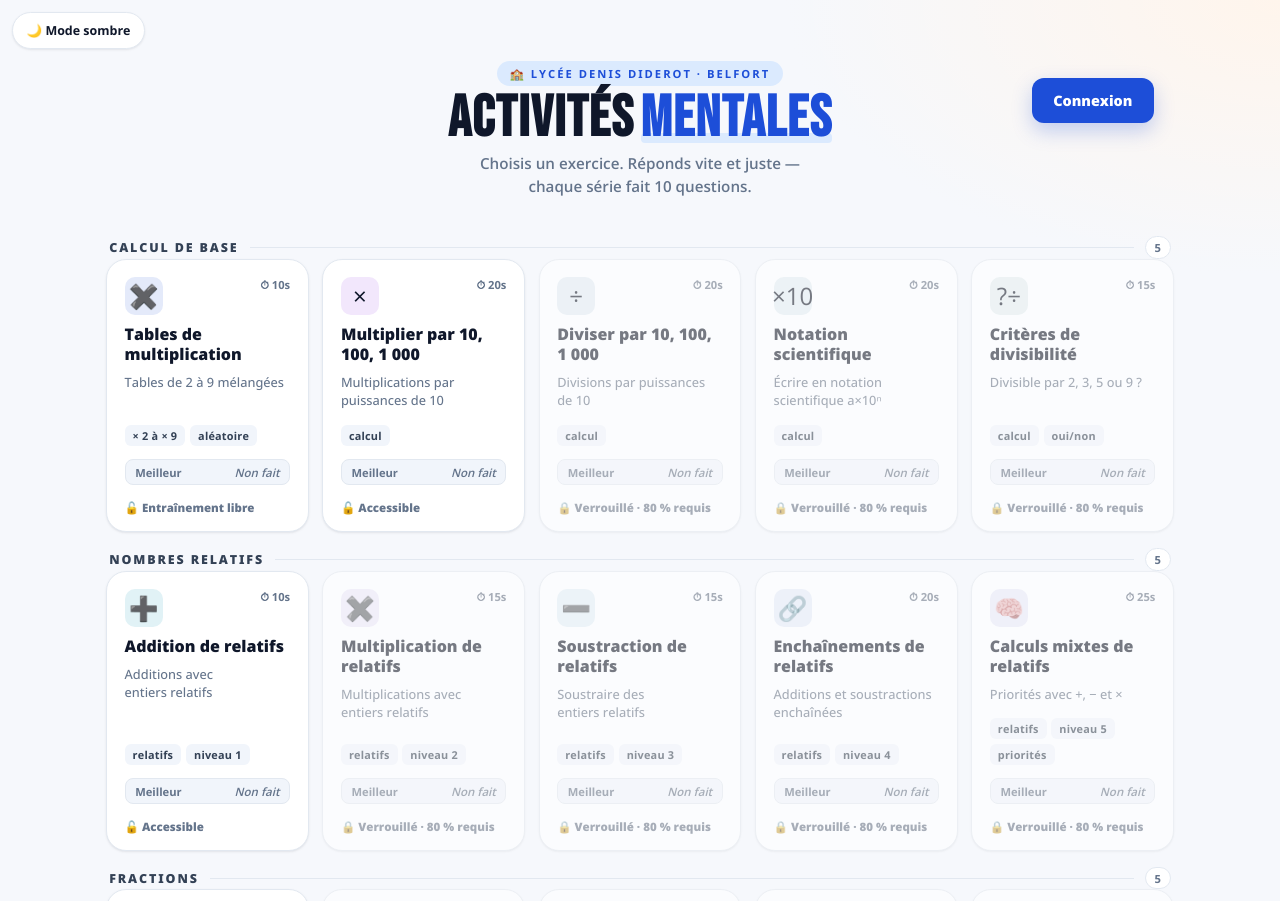
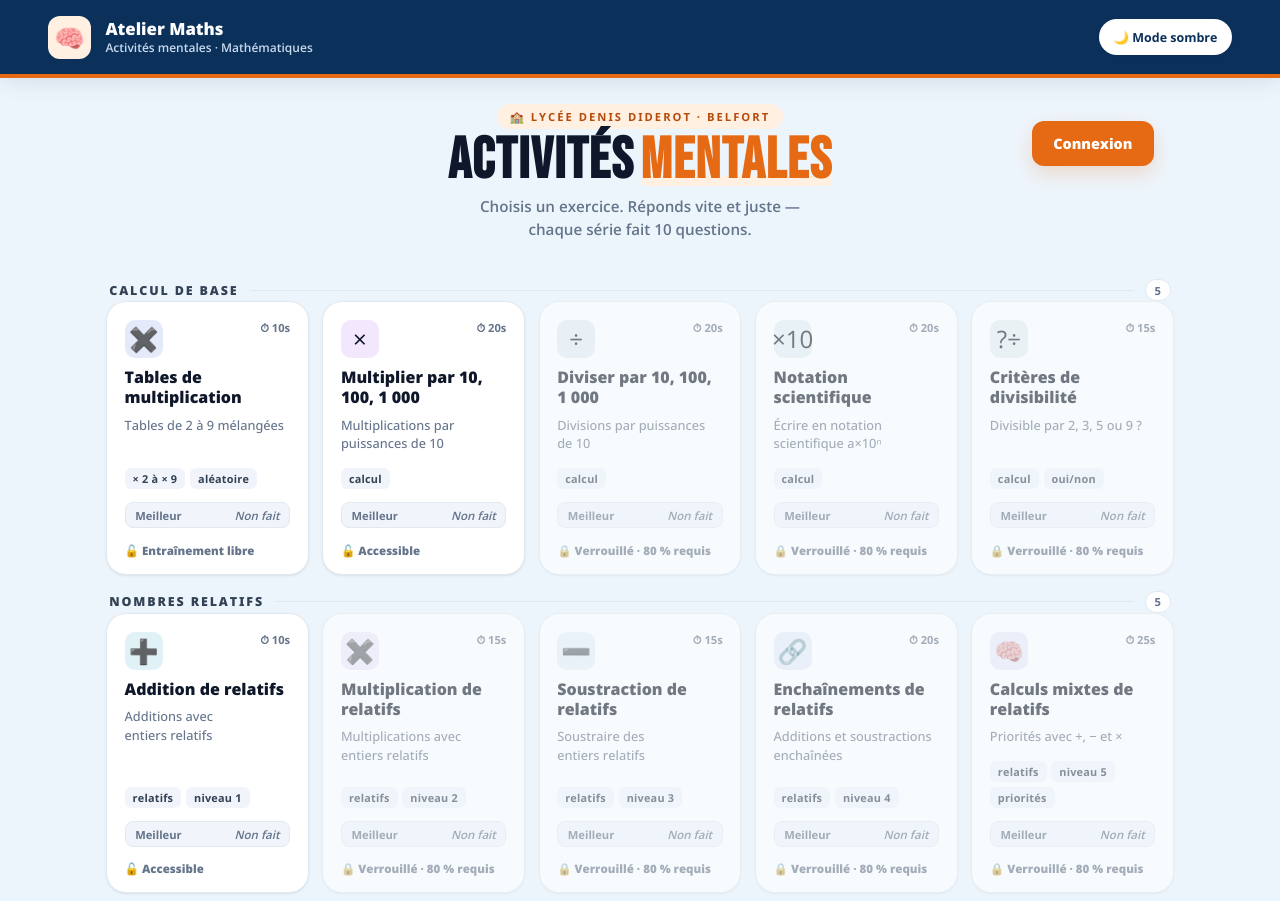
Before and after one commit to Offsidealex/Activites_mentales, a plain HTML site: page index.html in a window 1280 px wide. Shown: the top 901 px of the page. Drawn offline with nearby package versions, Linux system fonts and the light colour scheme.

Commit message:
style: harmoniser Activités mentales avec Atelier Maths et accent orange

```diff
--- a/index.html
+++ b/index.html
@@ -218,10 +218,32 @@ body{
 .card.am-locked .arrow{display:none}
 .card .am-lock-label{font-size:.72rem;font-weight:800;color:var(--muted);margin-top:.35rem}
 .card.am-locked:focus-visible{outline:3px solid var(--accent);outline-offset:3px}
+
+/* Atelier Maths : identité orange Activités mentales */
+:root{--accent:#e66a13;--accent-2:#c4510a;--accent-soft:#fff0e2;--bg:#edf5fc;--bg-grad-1:#e6f1fc;--bg-grad-2:#edf5fc;--shadow:0 4px 16px rgba(230,106,19,.09),0 2px 6px rgba(15,23,42,.04);--shadow-lg:0 18px 42px rgba(230,106,19,.15),0 6px 16px rgba(15,23,42,.06)}
+body{background:radial-gradient(1100px 550px at 20% -10%,var(--bg-grad-1),transparent 65%),var(--bg-grad-2)}
+.atelier-header{height:74px;background:#0b315b;color:#fff;display:flex;align-items:center;justify-content:space-between;padding:0 clamp(1rem,4vw,3rem);gap:1rem;box-shadow:0 6px 24px rgba(11,49,91,.12)}
+.atelier-header-brand{display:flex;align-items:center;gap:.9rem;text-decoration:none;color:#fff;min-width:0}
+.atelier-header-logo{height:43px;width:43px;display:grid;place-items:center;background:#fff0e2;border-radius:12px;font-size:1.55rem}
+.atelier-header-name{font-weight:800;font-size:1.05rem;line-height:1.25}
+.atelier-header-sub{font-size:.75rem;color:#c8d9ed;font-weight:600}
+.atelier-header-accent{width:100%;height:4px;background:#e66a13}
+#s-menu{padding-top:1.6rem}
+.brand-eyebrow{color:#b74b0b;background:#fff0e2}
+.menu-title em{color:var(--accent)}
+.login-btn{background:var(--accent);box-shadow:0 8px 20px rgba(230,106,19,.2)}
+.card:hover{border-color:#f4bd91}
+.card::before{background:var(--accent)}
+#student-theme-toggle{position:static;flex-shrink:0;background:#fff;color:#0b315b;border-color:transparent}
+:root[data-theme="dark"]{--accent:#ffad66;--accent-2:#ffbe8a;--accent-soft:#492b20}
+:root[data-theme="dark"] .atelier-header{background:#071e38}
+:root[data-theme="dark"] #student-theme-toggle{background:#203d5d;color:#fff}
+:root[data-theme="dark"] .brand-eyebrow{background:#3b2c28;color:#ffc58f}
+@media(max-width:600px){.atelier-header{height:auto;min-height:70px;padding:.7rem .85rem}.atelier-header-name{font-size:.92rem}.atelier-header-sub{font-size:.68rem}.atelier-header-logo{width:37px;height:37px}.atelier-header-brand{gap:.55rem}#student-theme-toggle{font-size:0;padding:.55rem}#student-theme-toggle::first-letter{font-size:1.2rem}}
 </style>
 </head>
 <body>
-<button id="student-theme-toggle" type="button" aria-label="Activer le mode sombre">🌙 Mode sombre</button>
+<header class="atelier-header"><div class="atelier-header-brand"><span class="atelier-header-logo" aria-hidden="true">🧠</span><div><div class="atelier-header-name">Atelier Maths</div><div class="atelier-header-sub">Activités mentales · Mathématiques</div></div></div><button id="student-theme-toggle" type="button" aria-label="Activer le mode sombre">🌙 Mode sombre</button></header><div class="atelier-header-accent"></div>
 <script>
 (function(){
   const key='am_student_theme';
```
